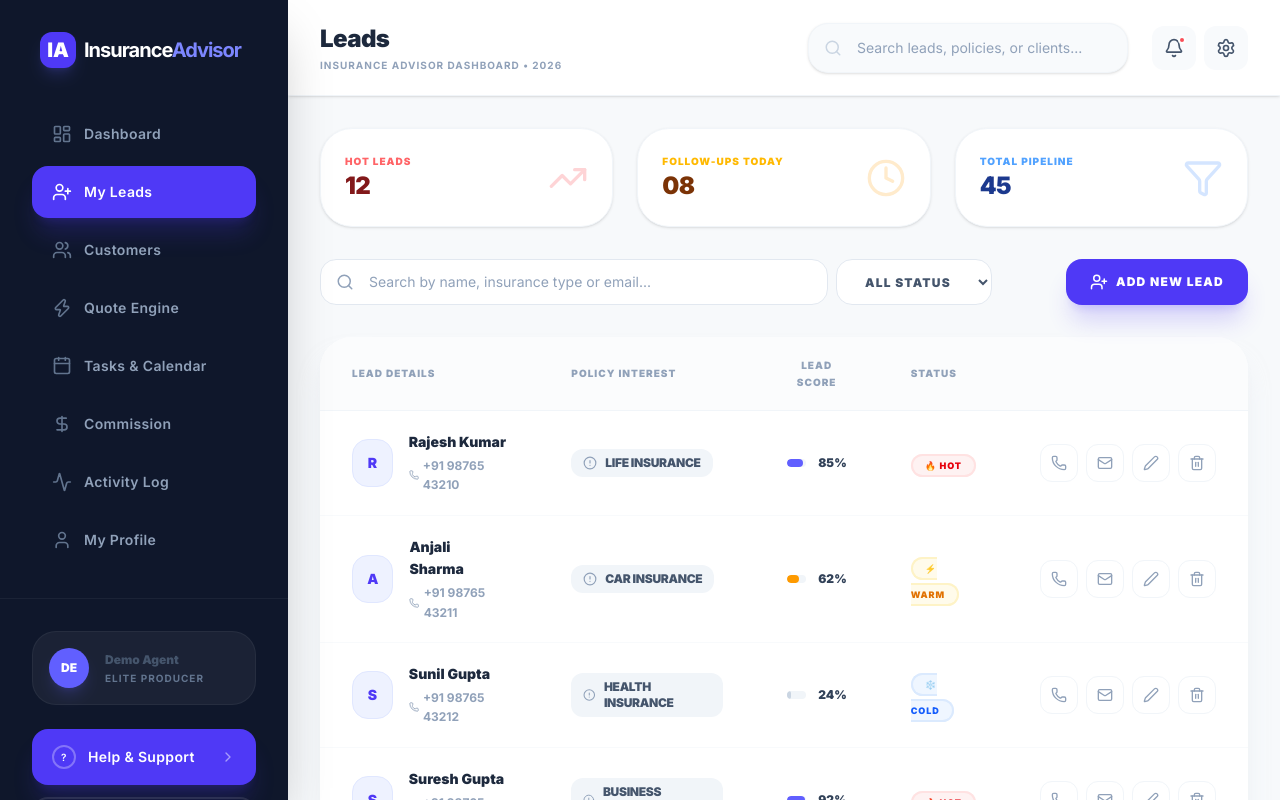
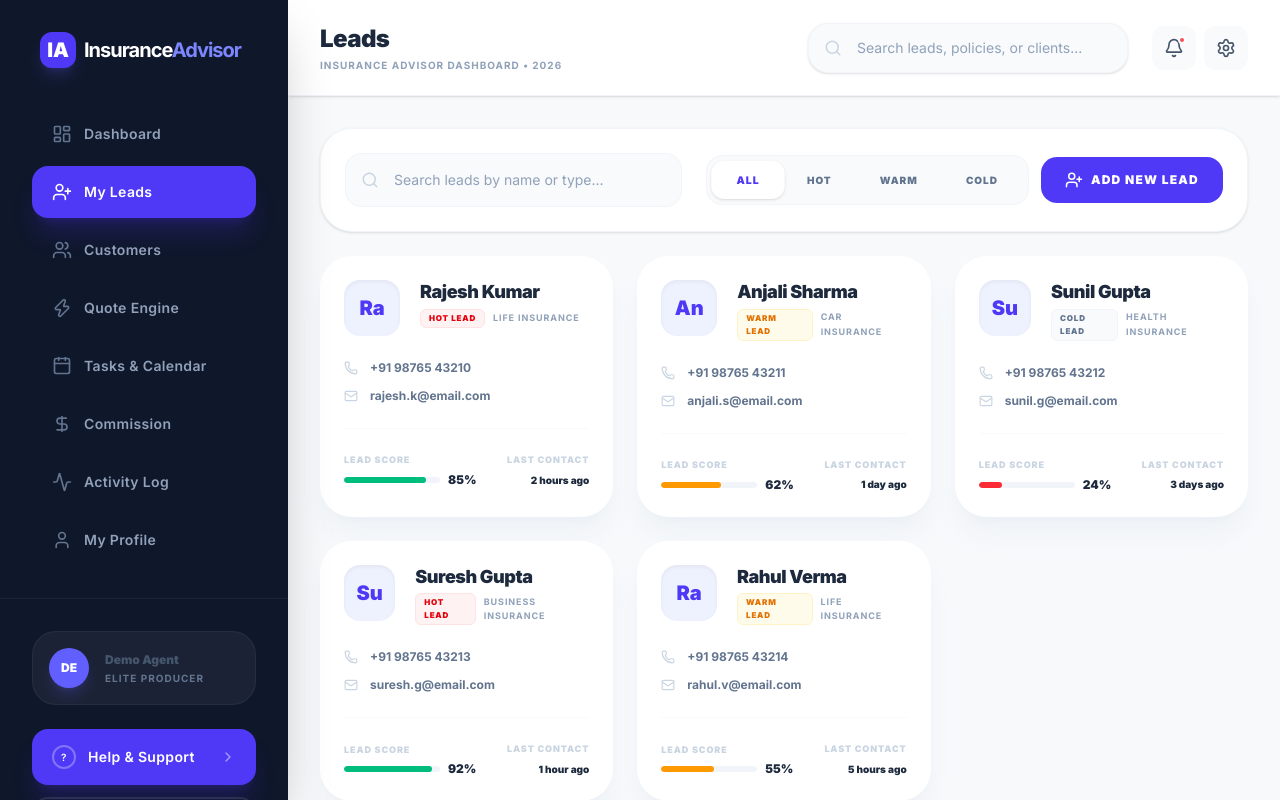
Before and after one commit to Gulhane-Shivani/Insurance_Advisor, a React (Vite) app: page /agent_dashboard in a window 1280 px wide. Both pictures are taken after a click on the button "ADD LEAD". Built offline with nearby package versions, Linux system fonts and the light colour scheme.

Commit message:
add agent dashboard sections including Customer360, CustomerPolicies, DashboardOverview, LeadsManagement, and QuoteProposalTool components

```diff
--- a/src/app/agent_dashboard/sections/Customer360.tsx
+++ b/src/app/agent_dashboard/sections/Customer360.tsx
@@ -4,7 +4,7 @@ import {
   User, Shield, Info, Phone, Mail, MapPin,
   FileText, History, Download, ExternalLink,
   PieChart, Activity, Briefcase, Zap, AlertCircle,
-  TrendingUp, Calendar, ArrowRight
+  TrendingUp
 } from 'lucide-react';
 import { Card, Button } from '../../../components/agent/UI';
 
--- a/src/app/agent_dashboard/sections/CustomerPolicies.tsx
+++ b/src/app/agent_dashboard/sections/CustomerPolicies.tsx
@@ -1,8 +1,8 @@
 /* src/app/agent_dashboard/sections/CustomerPolicies.tsx */
 import React, { useState } from 'react';
 import {
-  ShieldCheck, AlertCircle, FileText, Download, ChevronDown, ChevronUp,
-  User, Mail, Phone, MapPin, ExternalLink, Calendar, Plus, Filter, Search
+  ShieldCheck, AlertCircle, Download, ChevronDown,
+  User, Mail, Phone, ExternalLink, Calendar, Plus, Filter, Search
 } from 'lucide-react';
 import { Card, Button } from '../../../components/agent/UI';
 import toast from 'react-hot-toast';
--- a/src/app/agent_dashboard/sections/DashboardOverview.tsx
+++ b/src/app/agent_dashboard/sections/DashboardOverview.tsx
@@ -2,7 +2,7 @@
 import React from 'react';
 import {
   FileCheck, RefreshCw, DollarSign, Target, ArrowUpRight,
-  ArrowDownRight, Phone, Mail, Users, Plus, Zap, UserPlus, Shield
+  ArrowDownRight, Phone, Mail, Users, Zap, UserPlus
 } from 'lucide-react';
 import {
   AreaChart, Area, XAxis, YAxis, CartesianGrid, Tooltip, ResponsiveContainer,
--- a/src/app/agent_dashboard/sections/LeadsManagement.tsx
+++ b/src/app/agent_dashboard/sections/LeadsManagement.tsx
@@ -1,11 +1,11 @@
 /* src/app/agent_dashboard/sections/LeadsManagement.tsx */
 import React, { useState } from 'react';
 import {
-  Plus, Search, UserPlus, Edit2, Trash2, Phone, Mail,
-  Calendar, Search as SearchIcon, Filter, MoreVertical,
+  UserPlus, Edit2, Trash2, Phone, Mail,
+  Search as SearchIcon, Filter,
   Clock, AlertCircle, TrendingUp
 } from 'lucide-react';
-import { Card, Button, Modal } from '../../../components/agent/UI';
+import { Card, Button } from '../../../components/agent/UI';
 import toast from 'react-hot-toast';
 
 const initialLeads = [
@@ -20,8 +20,6 @@ const LeadsManagement: React.FC = () => {
   const [leads, setLeads] = useState(initialLeads);
   const [searchTerm, setSearchTerm] = useState('');
   const [filterStatus, setFilterStatus] = useState('All');
-  const [isModalOpen, setIsModalOpen] = useState(false);
-  const [editingLead, setEditingLead] = useState<any>(null);
 
   const filteredLeads = leads.filter(lead => {
     const matchesSearch = lead.name.toLowerCase().includes(searchTerm.toLowerCase()) || lead.type.toLowerCase().includes(searchTerm.toLowerCase());
@@ -34,127 +32,89 @@ const LeadsManagement: React.FC = () => {
     toast.success('Lead removed from pipeline');
   };
 
-  const handleSave = (e: React.FormEvent) => {
-    e.preventDefault();
-    toast.success(editingLead ? 'Lead details updated' : 'New lead captured successfully');
-    setIsModalOpen(false);
-    setEditingLead(null);
-  };
-
   return (
-    <div className="space-y-8 pb-10 animate-fade-in">
-      {/* Header Summary */}
-      <div className="grid grid-cols-1 md:grid-cols-3 gap-6">
-        <Card className="p-6 bg-red-50 border-red-100 flex items-center justify-between">
-           <div>
-             <p className="text-[10px] font-black text-red-400 uppercase tracking-widest">Hot Leads</p>
-             <h4 className="text-2xl font-black text-red-900">12</h4>
+    <div className="space-y-6 animate-fade-in pb-10">
+      <div className="flex flex-col md:flex-row md:items-center justify-between gap-6 bg-white p-6 rounded-[32px] shadow-sm border border-slate-100">
+        <div className="relative flex-1 group">
+          <SearchIcon className="absolute left-4 top-1/2 -translate-y-1/2 text-slate-300 group-focus-within:text-indigo-500 transition-colors" size={18} />
+          <input
+            type="text"
+            placeholder="Search leads by name or type..."
+            className="w-full pl-12 pr-6 py-4 bg-slate-50 border border-slate-100 rounded-2xl text-sm font-medium outline-none focus:bg-white focus:border-indigo-500 transition-all"
+            value={searchTerm}
+            onChange={(e) => setSearchTerm(e.target.value)}
+          />
         </div>
-           <TrendingUp className="text-red-500 opacity-20" size={40} />
-        </Card>
-        <Card className="p-6 bg-amber-50 border-amber-100 flex items-center justify-between">
-           <div>
-             <p className="text-[10px] font-black text-amber-400 uppercase tracking-widest">Follow-ups Today</p>
-             <h4 className="text-2xl font-black text-amber-900">08</h4>
+        <div className="flex items-center gap-3">
+          <div className="flex bg-slate-50 p-1.5 rounded-2xl border border-slate-100">
+            {['All', 'Hot', 'Warm', 'Cold'].map(status => (
+              <button
+                key={status}
+                onClick={() => setFilterStatus(status)}
+                className={`px-6 py-2.5 rounded-xl text-[10px] font-black uppercase tracking-widest transition-all ${filterStatus === status ? 'bg-white text-indigo-600 shadow-sm scale-105' : 'text-slate-500 hover:text-slate-800'}`}
+              >
+                {status}
+              </button>
+            ))}
           </div>
-           <Clock className="text-amber-500 opacity-20" size={40} />
-        </Card>
-        <Card className="p-6 bg-blue-50 border-blue-100 flex items-center justify-between">
-           <div>
-             <p className="text-[10px] font-black text-blue-400 uppercase tracking-widest">Total Pipeline</p>
-             <h4 className="text-2xl font-black text-blue-900">45</h4>
+          <Button variant="primary" icon={<UserPlus size={18} />}>Add New Lead</Button>
         </div>
-           <Filter className="text-blue-500 opacity-20" size={40} />
-        </Card>
       </div>
 
-      {/* Controls */}
-      <div className="flex flex-col lg:flex-row justify-between items-start lg:items-center gap-4">
-        <div className="flex flex-wrap gap-2 flex-1 w-full max-w-2xl">
-          <div className="relative flex-1 min-w-[240px]">
-            <SearchIcon className="absolute left-4 top-1/2 -translate-y-1/2 text-slate-400" size={18} />
-            <input
-              type="text" placeholder="Search by name, insurance type or email..."
-              className="w-full pl-12 pr-4 py-3 bg-white border border-slate-200 rounded-2xl outline-none focus:ring-4 focus:ring-indigo-500/5 focus:border-indigo-500 text-sm font-medium transition-all"
-              value={searchTerm} onChange={(e) => setSearchTerm(e.target.value)}
-            />
-          </div>
-          <select className="px-6 py-3 bg-white border border-slate-200 rounded-2xl text-xs font-black text-slate-600 uppercase tracking-widest outline-none focus:border-indigo-500" value={filterStatus} onChange={(e) => setFilterStatus(e.target.value)}>
-            <option value="All">All Status</option>
-            <option value="Hot">🔥 Hot</option>
-            <option value="Warm">⚡ Warm</option>
-            <option value="Cold">❄️ Cold</option>
-          </select>
-        </div>
-        <Button onClick={() => setIsModalOpen(true)} icon={<UserPlus size={18} />} className="w-full lg:w-auto shadow-xl shadow-indigo-600/20">Add New Lead</Button>
+      <div className="grid grid-cols-1 md:grid-cols-2 lg:grid-cols-3 gap-6">
+        {filteredLeads.map(lead => (
+          <Card key={lead.id} className="p-6 border-none shadow-xl shadow-slate-200/40 hover:shadow-indigo-500/10 transition-all group relative overflow-hidden">
+             <div className="absolute top-0 right-0 p-6 opacity-0 group-hover:opacity-100 transition-opacity flex gap-2">
+                <button className="p-2 bg-indigo-50 text-indigo-600 rounded-xl hover:bg-indigo-100 transition-colors"><Edit2 size={16} /></button>
+                <button onClick={() => handleDelete(lead.id)} className="p-2 bg-red-50 text-red-600 rounded-xl hover:bg-red-100 transition-colors"><Trash2 size={16} /></button>
              </div>
 
-      {/* Leads Table */}
-      <Card className="overflow-hidden border-none shadow-xl shadow-slate-200/50">
-        <div className="overflow-x-auto">
-          <table className="w-full text-left">
-            <thead>
-              <tr className="bg-slate-50/50 border-b border-slate-100">
-                <th className="px-8 py-5 text-[10px] font-black text-slate-400 uppercase tracking-widest">Lead Details</th>
-                <th className="px-8 py-5 text-[10px] font-black text-slate-400 uppercase tracking-widest">Policy Interest</th>
-                <th className="px-8 py-5 text-[10px] font-black text-slate-400 uppercase tracking-widest text-center">Lead Score</th>
-                <th className="px-8 py-5 text-[10px] font-black text-slate-400 uppercase tracking-widest">Status</th>
-                <th className="px-8 py-5 text-right"></th>
-              </tr>
-            </thead>
-            <tbody className="divide-y divide-slate-50">
-              {filteredLeads.map((lead) => (
-                <tr key={lead.id} className="group hover:bg-slate-50/80 transition-all duration-300">
-                  <td className="px-8 py-5">
-                    <div className="flex items-center gap-4">
-                      <div className="w-12 h-12 rounded-2xl bg-indigo-50 text-indigo-600 flex items-center justify-center font-black text-sm border border-indigo-100 group-hover:scale-110 transition-transform">{lead.name[0]}</div>
+             <div className="flex items-start gap-5 mb-6">
+                <div className="w-14 h-14 rounded-2xl bg-indigo-50 flex items-center justify-center text-indigo-600 font-black text-xl shadow-inner">
+                   {lead.name.substring(0, 2)}
+                </div>
                 <div>
-                        <p className="text-sm font-black text-slate-800">{lead.name}</p>
-                        <p className="text-xs font-bold text-slate-400 flex items-center gap-1 mt-0.5"><Phone size={12} /> {lead.phone}</p>
+                   <h3 className="text-lg font-black text-slate-800 tracking-tight mb-1">{lead.name}</h3>
+                   <div className="flex items-center gap-2">
+                      <span className={`px-2 py-0.5 rounded-md text-[8px] font-black uppercase tracking-widest ${
+                        lead.status === 'Hot' ? 'bg-red-50 text-red-600 border border-red-100' :
+                        lead.status === 'Warm' ? 'bg-amber-50 text-amber-600 border border-amber-100' :
+                        'bg-slate-50 text-slate-500 border border-slate-100'
+                      }`}>
+                        {lead.status} Lead
+                      </span>
+                      <span className="text-[9px] font-bold text-slate-400 uppercase tracking-widest">{lead.type}</span>
                    </div>
                 </div>
-                  </td>
-                  <td className="px-8 py-5">
-                    <div className="inline-flex items-center gap-2 px-3 py-1.5 bg-slate-100 rounded-xl">
-                       <AlertCircle size={14} className="text-slate-400" />
-                       <span className="text-xs font-black text-slate-600 uppercase tracking-tight">{lead.type}</span>
              </div>
-                  </td>
-                  <td className="px-8 py-5">
-                     <div className="flex items-center justify-center gap-3">
-                        <div className="w-full max-w-[60px] h-2 bg-slate-100 rounded-full overflow-hidden">
-                           <div
-                             className={`h-full rounded-full ${lead.score > 80 ? 'bg-indigo-500' : lead.score > 50 ? 'bg-amber-500' : 'bg-slate-300'}`}
-                             style={{ width: `${lead.score}%` }}
-                           ></div>
+
+             <div className="space-y-3 mb-6">
+                <div className="flex items-center gap-3 text-xs font-bold text-slate-500">
+                   <Phone size={14} className="text-slate-300" /> {lead.phone}
                 </div>
-                        <span className="text-xs font-black text-slate-700">{lead.score}%</span>
+                <div className="flex items-center gap-3 text-xs font-bold text-slate-500">
+                   <Mail size={14} className="text-slate-300" /> {lead.email}
                 </div>
-                  </td>
-                  <td className="px-8 py-5">
-                    <span className={`px-3 py-1 rounded-full text-[9px] font-black uppercase tracking-widest border-2 ${
-                      lead.status === 'Hot' ? 'bg-red-50 text-red-600 border-red-100' :
-                      lead.status === 'Warm' ? 'bg-amber-50 text-amber-600 border-amber-100' :
-                      'bg-blue-50 text-blue-600 border-blue-100'
-                    }`}>
-                      {lead.status === 'Hot' ? '🔥 ' : lead.status === 'Warm' ? '⚡ ' : '❄️ '}
-                      {lead.status}
-                    </span>
-                  </td>
-                  <td className="px-8 py-5 text-right">
-                    <div className="flex items-center justify-end gap-2">
-                      <button className="p-2.5 bg-white border border-slate-100 rounded-xl text-slate-400 hover:text-indigo-600 hover:border-indigo-100 hover:shadow-lg transition-all"><Phone size={16} /></button>
-                      <button className="p-2.5 bg-white border border-slate-100 rounded-xl text-slate-400 hover:text-amber-600 hover:border-amber-100 hover:shadow-lg transition-all"><Mail size={16} /></button>
-                      <button onClick={() => { setEditingLead(lead); setIsModalOpen(true); }} className="p-2.5 bg-white border border-slate-100 rounded-xl text-slate-400 hover:text-blue-600 hover:border-blue-100 hover:shadow-lg transition-all"><Edit2 size={16} /></button>
-                      <button onClick={() => handleDelete(lead.id)} className="p-2.5 bg-white border border-slate-100 rounded-xl text-slate-400 hover:text-red-600 hover:border-red-100 hover:shadow-lg transition-all"><Trash2 size={16} /></button>
              </div>
-                  </td>
-                </tr>
-              ))}
-            </tbody>
-          </table>
+
+             <div className="pt-6 border-t border-slate-50 flex items-center justify-between">
+                <div>
+                   <p className="text-[9px] font-black text-slate-300 uppercase tracking-widest mb-1">Lead Score</p>
+                   <div className="flex items-center gap-2">
+                      <div className="w-24 h-1.5 bg-slate-100 rounded-full overflow-hidden">
+                         <div className={`h-full rounded-full ${lead.score > 80 ? 'bg-emerald-500' : lead.score > 50 ? 'bg-amber-500' : 'bg-red-500'}`} style={{ width: `${lead.score}%` }}></div>
+                      </div>
+                      <span className="text-xs font-black text-slate-800">{lead.score}%</span>
+                   </div>
+                </div>
+                <div className="text-right">
+                   <p className="text-[9px] font-black text-slate-300 uppercase tracking-widest mb-1">Last Contact</p>
+                   <p className="text-[10px] font-black text-slate-800">{lead.lastContact}</p>
+                </div>
              </div>
           </Card>
+        ))}
+      </div>
     </div>
   );
 };
--- a/src/app/agent_dashboard/sections/QuoteProposalTool.tsx
+++ b/src/app/agent_dashboard/sections/QuoteProposalTool.tsx
@@ -1,8 +1,8 @@
 /* src/app/agent_dashboard/sections/QuoteProposalTool.tsx */
 import React, { useState } from 'react';
 import {
-  Zap, Save, Shield, Clock, Search, Filter,
-  ArrowRight, CheckCircle2, Info, ChevronRight,
+  Zap, Shield, Clock, Search, Filter,
+  CheckCircle2, Info, ChevronRight,
   Briefcase, Heart, Car, Umbrella
 } from 'lucide-react';
 import { Card, Button } from '../../../components/agent/UI';
```
Lines whose indentation alone changed are shown as unchanged.
